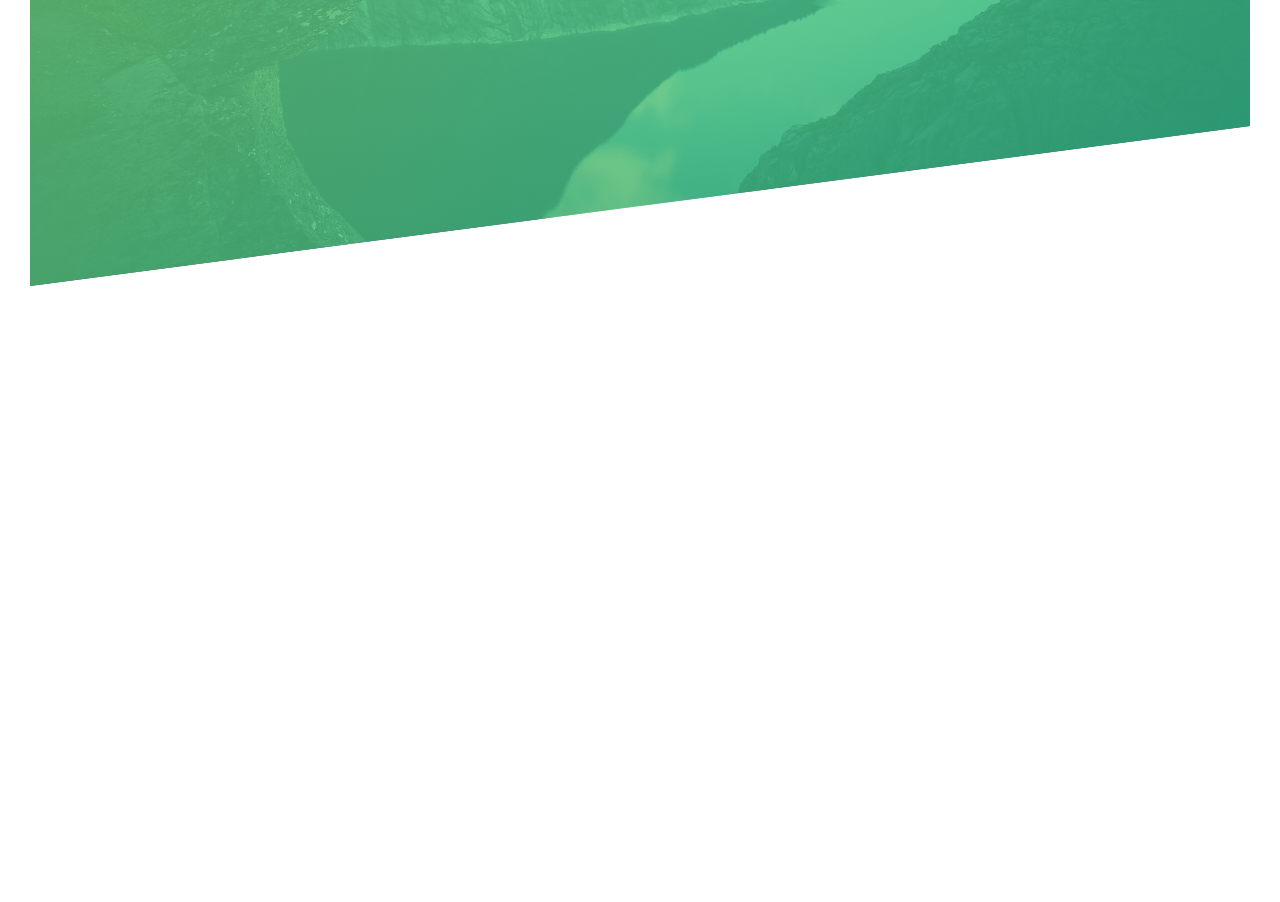
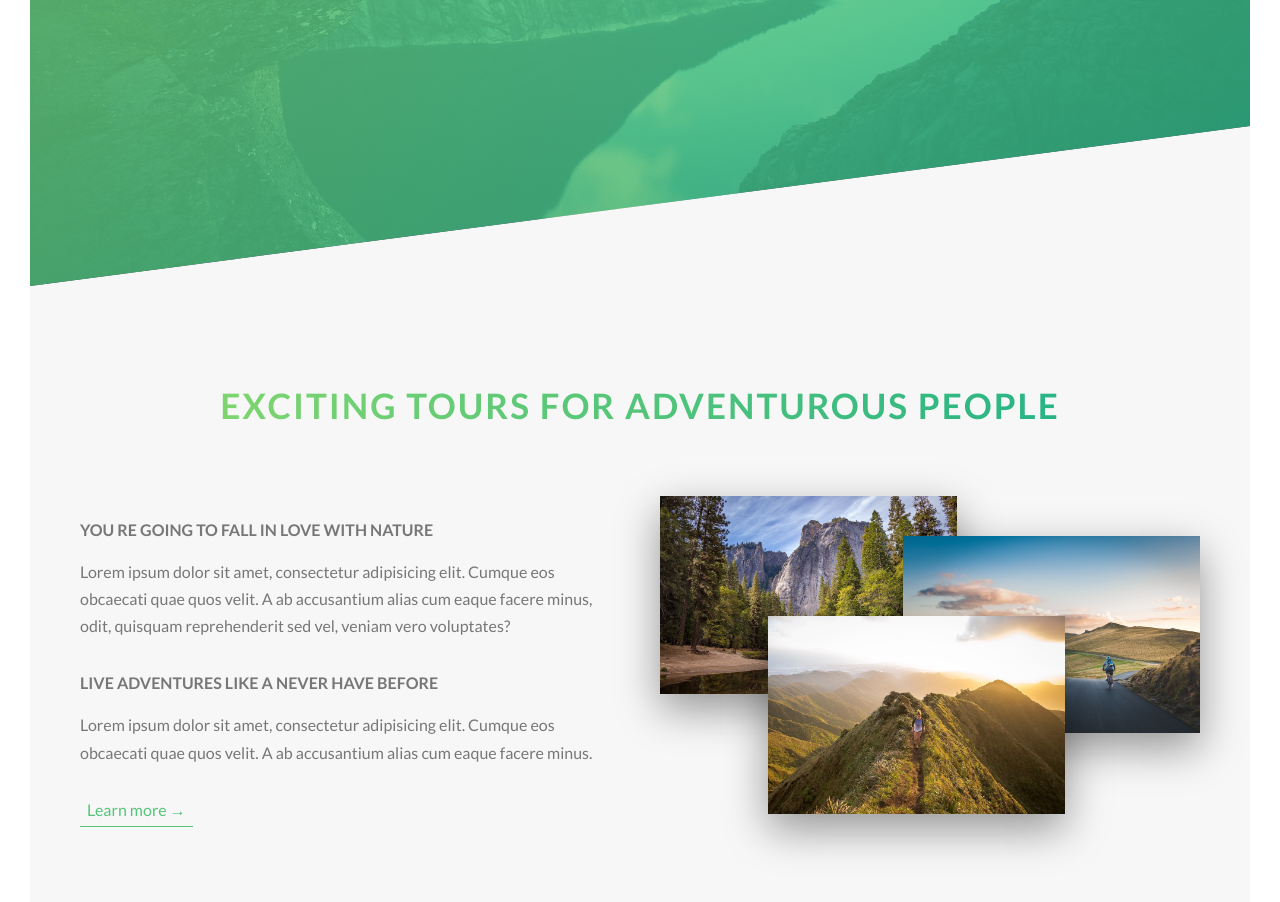
Before and after one commit to AndreyLavrusenko/css, a website: page natours/index.html in a window 1280 px wide. Shown: the part 504-1406 px from the top of the page. Before the commit the page ends 820 px from the top, so only its background shows below. Drawn offline with Linux system fonts and the light colour scheme.

Commit message:
make about section

```diff
--- a/natours/index.html
+++ b/natours/index.html
@@ -27,5 +27,39 @@
        <a href="#" class="btn btn--white btn--animated">Discover out tours</a>
    </div>
 </header>
+
+<main>
+    <section class='section-about'>
+        <div class='u-center-text u-margin-bottom-big'>
+            <h2 class='heading-secondary'>
+                Exciting tours for adventurous people
+            </h2>
+        </div>
+
+        <div class='row'>
+            <div class='row__item'>
+                <h3 class='heading-tertiary u-margin-bottom-small'>You re going to fall in love with nature</h3>
+                <p class='paragraph'>Lorem ipsum dolor sit amet, consectetur adipisicing elit. Cumque eos obcaecati quae
+                    quos velit. A ab accusantium alias cum eaque facere minus, odit, quisquam reprehenderit sed vel,
+                    veniam vero voluptates?</p>
+
+                <h3 class='heading-tertiary u-margin-bottom-small'>Live adventures like a never have before</h3>
+                <p class='paragraph'>Lorem ipsum dolor sit amet, consectetur adipisicing elit. Cumque eos obcaecati quae
+                    quos velit. A ab accusantium alias cum eaque facere minus.</p>
+
+                <a href='#' class='btn-text'>Learn more &rarr;</a>
+            </div>
+            <div class="row__item">
+                <div class='composition'>
+                    <img src='image/nat-1-large.jpg' alt='Photo 1' class='composition__photo composition__photo--p1'>
+                    <img src='image/nat-2-large.jpg' alt='Photo 2' class='composition__photo composition__photo--p2'>
+                    <img src='image/nat-3-large.jpg' alt='Photo 3' class='composition__photo composition__photo--p3'>
+                </div>
+            </div>
+        </div>
+
+    </section>
+</main>
+
 </body>
 </html>
--- a/natours/scss/abstracts/_variables.scss
+++ b/natours/scss/abstracts/_variables.scss
@@ -2,5 +2,9 @@ $color-primary: #55C57A;
 $color-primary-light: #7ED56F;
 $color-primary-dark: #28B485;
 $color-grey-dark: #777;
+$color-grey-light-1: #F7F7F7;
 $color-white: #FFF;
 $color-black: #000;
+
+// Font size
+$default-font-size: 1.6rem
--- a/natours/scss/base/_typography.scss
+++ b/natours/scss/base/_typography.scss
@@ -44,3 +44,44 @@ body {
         font-weight: 700;
     }
 }
+
+
+.heading-secondary {
+    display: inline-block;
+
+    transition: all .6s;
+
+    letter-spacing: .2rem;
+
+    text-transform: uppercase;
+
+    color: transparent;
+
+    background-image: linear-gradient(to right, $color-primary-light, $color-primary-dark);
+
+    -webkit-background-clip: text;
+
+    font-size: 3.5rem;
+    font-weight: 700;
+
+    &:hover {
+        transform: skewY(2deg) skewX(15deg) scale(1.1);
+
+        text-shadow: .5rem 1rem 2rem rgba($color-black, .2);
+    }
+}
+
+.heading-tertiary {
+    text-transform: uppercase;
+
+    font-size: $default-font-size;
+    font-weight: 700;
+}
+
+.paragraph {
+    font-size: $default-font-size;
+
+    &:not(:last-child) {
+        margin-bottom: 3rem;
+    }
+}
--- a/natours/scss/base/_utils.scss
+++ b/natours/scss/base/_utils.scss
@@ -0,0 +1,15 @@
+.u-center-text {
+    text-align: center;
+}
+
+.u-margin-bottom-big {
+    margin-bottom: 8rem;
+}
+
+.u-margin-bottom-medium {
+    margin-bottom: 4rem;
+}
+
+.u-margin-bottom-small {
+    margin-bottom: 1.5rem;
+}
--- a/natours/scss/components/_buttons.scss
+++ b/natours/scss/components/_buttons.scss
@@ -2,7 +2,7 @@
 
 
 .btn {
-    font-size: 1.6rem;
+    font-size: $default-font-size;
 
     &::after {
         position: absolute;
@@ -72,3 +72,36 @@
         animation-fill-mode: backwards;
     }
 }
+
+.btn-text {
+    &:link,
+    &:visited {
+        display: inline;
+
+        padding: 7px;
+
+        cursor: pointer;
+        transition: all .2s;
+
+        text-decoration: none;
+
+        color: $color-primary;
+        border-bottom: 1px solid $color-primary;
+
+        font-size: $default-font-size;
+    }
+
+    &:hover {
+        transform: translateY(-2px);
+
+        color: $color-white;
+        background-color: $color-primary;
+        box-shadow: 0 1rem 2rem rgba($color-black, .15);
+    }
+
+    &:active {
+        transform: translateY(0);
+
+        box-shadow: 0 .5rem 1rem rgba($color-black, .15);
+    }
+}
--- /dev/null
+++ b/natours/scss/components/_composition.scss
@@ -0,0 +1,46 @@
+@import '../abstracts/variables';
+
+.composition {
+    position: relative;
+
+    &__photo {
+        position: absolute;
+
+        width: 55%;
+
+        transition: all .2s;
+
+        outline-offset: 2rem;
+
+        box-shadow: 0 1.5rem 4rem rgba($color-black, .4);
+
+        &--p1 {
+            top: -2rem;
+            left: 0;
+        }
+
+        &--p2 {
+            top: 2rem;
+            right: 0;
+        }
+
+        &--p3 {
+            top: 10rem;
+            left: 20%;
+        }
+
+        &:hover {
+            z-index: 1;
+
+            transform: scale(1.1) translateY(-.5rem);
+
+            outline: 1.5rem solid $color-primary;
+
+            box-shadow: 0 2.5rem 4rem rgba($color-black, .5);
+        }
+    }
+
+    &:hover &__photo:not(:hover) {
+        transform: scale(.95);
+    }
+}
--- /dev/null
+++ b/natours/scss/layout/_grid.scss
@@ -0,0 +1,14 @@
+.row {
+    display: flex;
+    justify-content: space-between;
+
+    width: 116rem;
+
+    margin: 0 auto;
+
+    &__item {
+        width: 50%;
+
+        padding: 0 20px;
+    }
+}
--- a/natours/scss/main.scss
+++ b/natours/scss/main.scss
@@ -7,4 +7,6 @@
 @import "abstracts/variables";
 @import "pages/home";
 @import "components/buttons";
+@import "components/composition";
 @import "layout/header";
+@import "layout/grid";
--- a/natours/scss/pages/_home.scss
+++ b/natours/scss/pages/_home.scss
@@ -0,0 +1,8 @@
+@import '../abstracts/variables';
+
+.section-about {
+    margin-top: -20vh;
+    padding: 25rem 0;
+
+    background-color: $color-grey-light-1;
+}
--- a/package.json
+++ b/package.json
@@ -4,7 +4,8 @@
   "description": "",
   "main": "index.js",
   "scripts": {
-    "compile:sass": "node-sass natours/scss/main.scss natours/style/style.css -w"
+    "compile:sass": "node-sass natours/scss/main.scss natours/style/style.css",
+    "watch:sass": "node-sass natours/scss/main.scss natours/style/style.css -w"
   },
   "author": "",
   "license": "ISC",
```
Also changed, not shown: .stylelintrc.json, natours/style/style.css.
